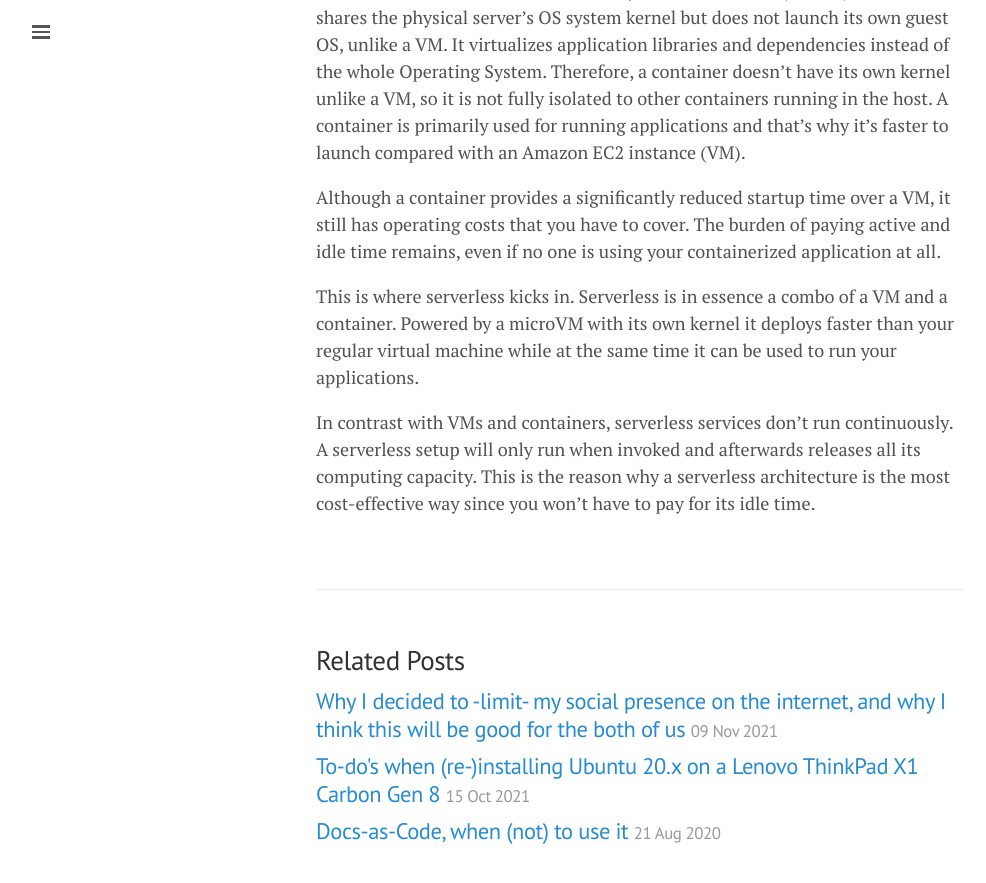
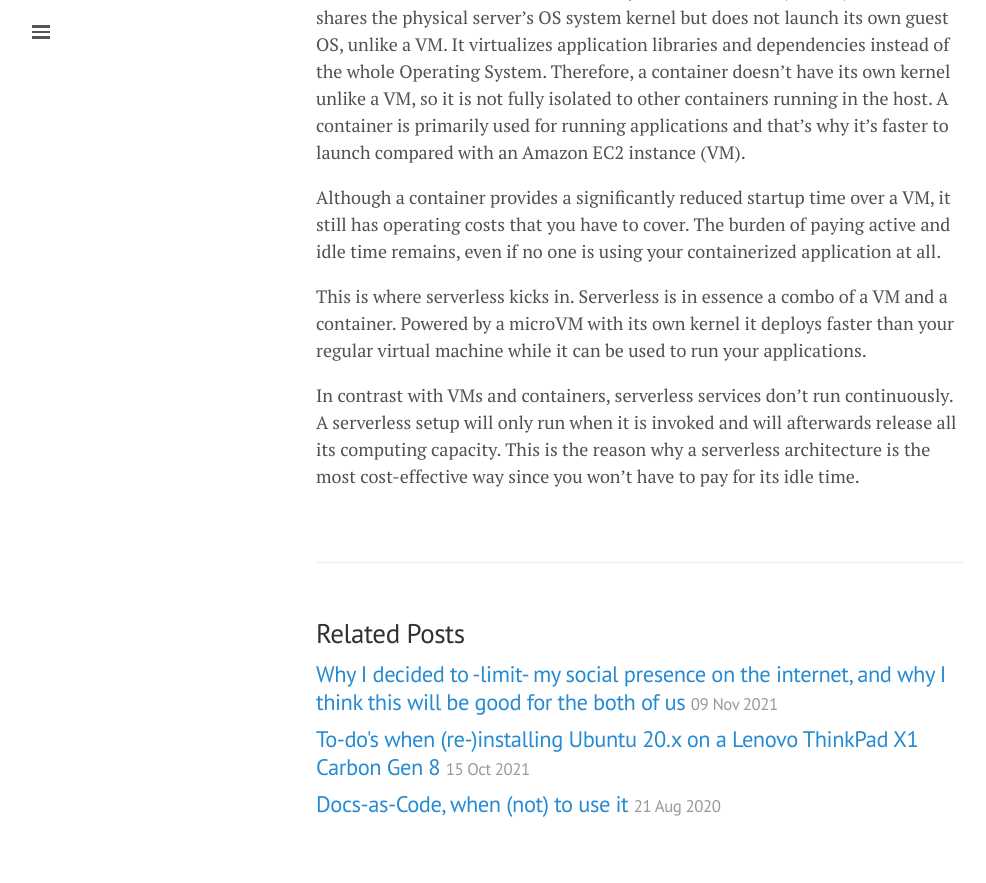
Before and after one commit to lgeurts/lgeurts.github.io, a Jekyll site: the page built from _posts/2022-03-29-what-is-serverless-computing.md, in a window 1280 px wide and 900 px high, scrolled down 1132 px. Shown: the top 883 px of the window, without its empty margins (0-986 px from the left). Built offline with Jekyll 4.4.1, drawn with Linux system fonts in a browser that asks for light colours; nearby versions of some CDN libraries; comment, search, counter and statistics services are not loaded.

Commit message:
Update 2022-03-29-what-is-serverless-computing.md

```diff
--- a/_posts/2022-03-29-what-is-serverless-computing.md
+++ b/_posts/2022-03-29-what-is-serverless-computing.md
@@ -23,6 +23,6 @@
 
 Although a container provides a significantly reduced startup time over a VM, it still has operating costs that you have to cover. The burden of paying active and idle time remains, even if no one is using your containerized application at all.
 
-This is where serverless kicks in. Serverless is in essence a combo of a VM and a container. Powered by a microVM with its own kernel it deploys faster than your regular virtual machine while at the same time it can be used to run your applications.
+This is where serverless kicks in. Serverless is in essence a combo of a VM and a container. Powered by a microVM with its own kernel it deploys faster than your regular virtual machine while it can be used to run your applications.
 
-In contrast with VMs and containers, serverless services don't run continuously. A serverless setup will only run when invoked and afterwards releases all its computing capacity. This is the reason why a serverless architecture is the most cost-effective way since you won’t have to pay for its idle time.
+In contrast with VMs and containers, serverless services don't run continuously. A serverless setup will only run when it is invoked and will afterwards release all its computing capacity. This is the reason why a serverless architecture is the most cost-effective way since you won’t have to pay for its idle time.
```
